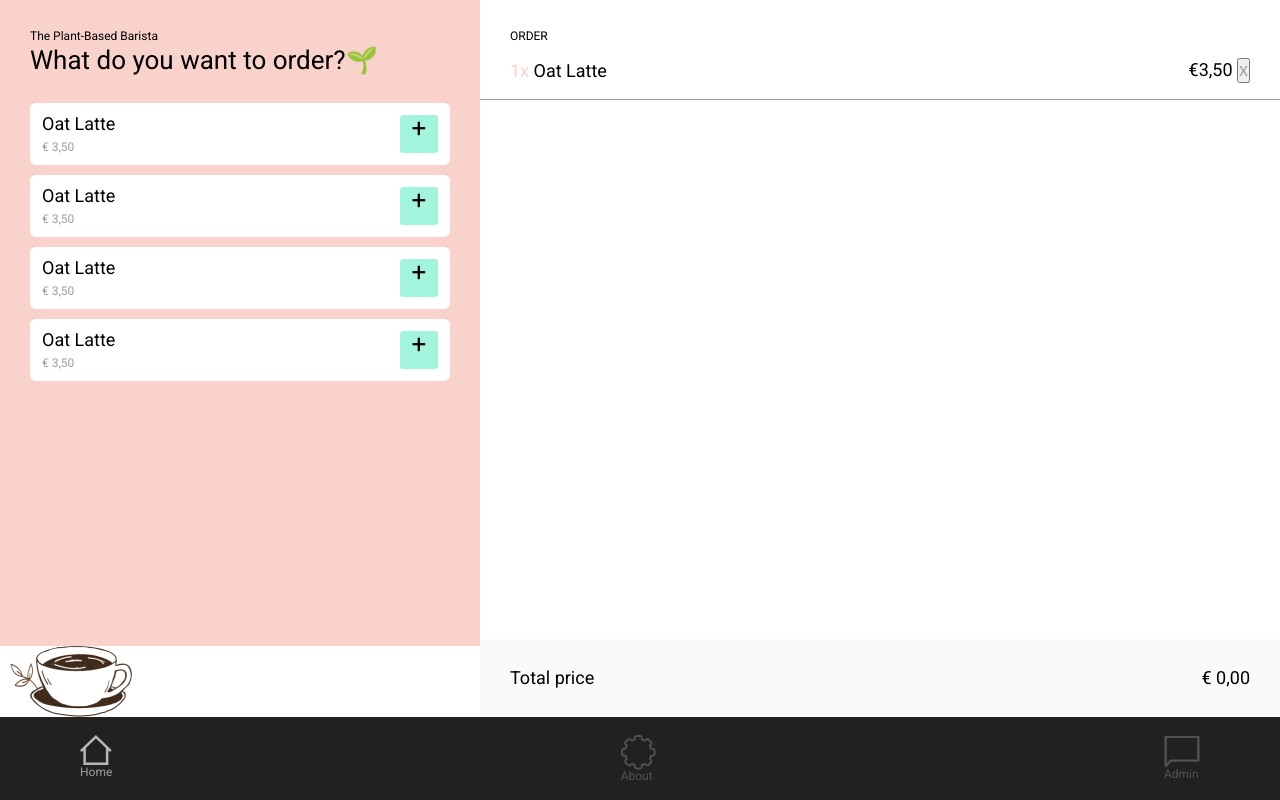
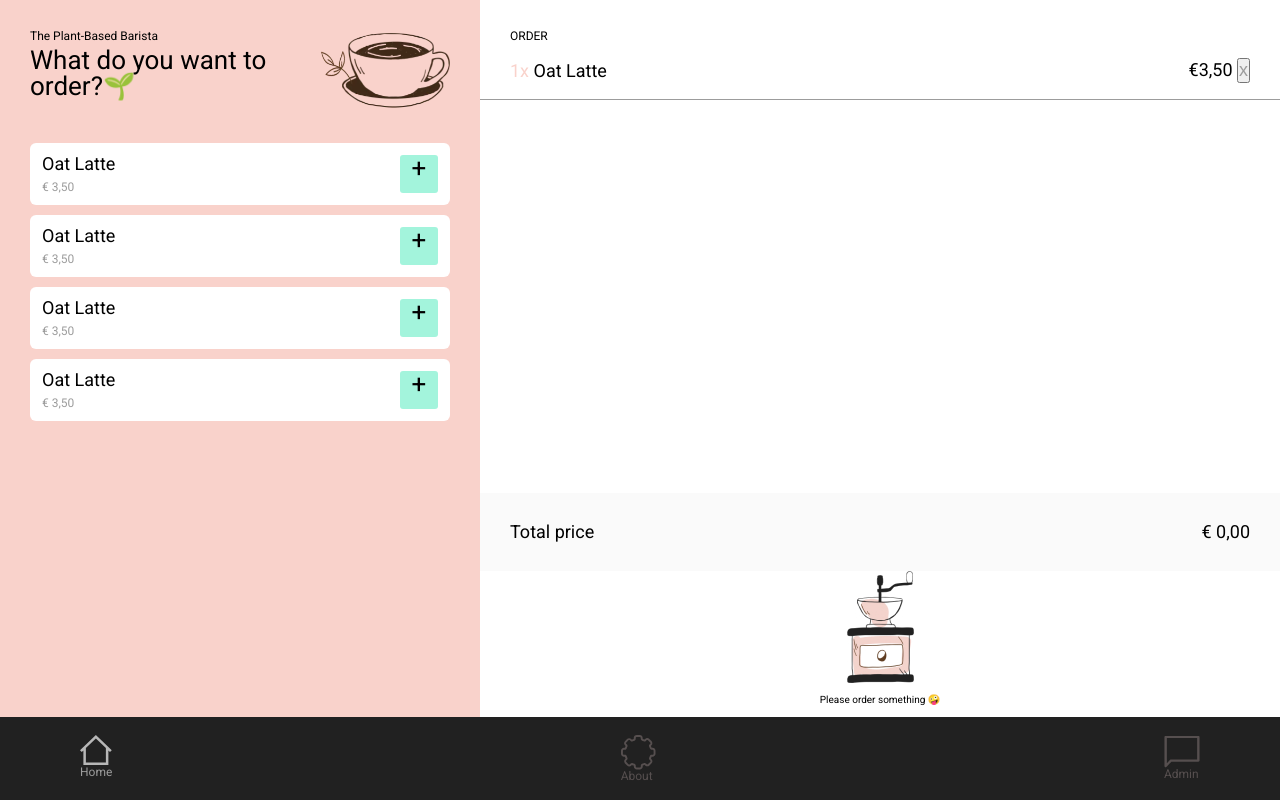
Before and after one commit to pepijndejonckheeree/herhalingsoefening, a website built with webpack: page src/index.html in a window 1280 px wide. Built offline with nearby package versions, Linux system fonts and the light colour scheme; some packages are replaced by stand-ins of ours.

Commit message:
afwering css

```diff
--- a/src/css/header.css
+++ b/src/css/header.css
@@ -1,12 +1,10 @@
 .header {
+  grid-area: header;
   padding: var(--padding);
-  background-repeat: no-repeat;
-  background-position: right;
   margin-right: var();
   display: flex;
   justify-content: space-between;
 }
-
 
 .h1-like {
   font-size: var(--title);
@@ -21,3 +19,8 @@
   font-size: var(--smallText);
   margin-bottom: 6rem;
 }
+
+.header_image {
+  width: 14rem;
+  align-self: center;
+}
--- a/src/index.html
+++ b/src/index.html
@@ -15,8 +15,22 @@
         <a class="h2-like">The Plant-Based Barista</a>
         <h1 class="h1-like">What do you want to order?</h1>
       </div>
+      <picture class="header_image"><source
+        srcset="./assets/img/plan-based-coffee@2x_result.webp"
+        sizes="12w"
+        type="image/webp"
+      />
+      <source
+        srcset="./assets/img/plan-based-coffee@2x_result.webp"
+        sizes="102w"
+        type="image/webp"
+      />
+      <img class="header_image"
+        srcset="./assets/img/plan-based-coffee@2x.png"
+        alt="kop logo"
+      /></picture>
     </header>
-    <img class="header_image" src="./assets/img/plan-based-coffee@2x.png" alt="logo" height="71" width="132">
+
     <section class="prices highlight spaced">
             <h2 class="visually-hidden">Price list</h2>
             <ul class="prices__list">
@@ -95,13 +109,13 @@
                 <span class="total__price">&euro; <span>0,00</span></span>
               </p>
             </div>
-        <!--<div class="emptystate">
+        <div class="emptystate">
               <img srcset="./assets/img/coffee-maker.jpg 67w, ./assets/img/coffee-maker@2x.jpg 134w" sizes="67px" src="./assets/img/coffee-maker.jpg" alt="A coffee maker">
               <span class="emptystate__content">
                 Please order something
                 <span role="img" aria-label="Drunk emoji">🤪</span>
               </span>
-            </div>-->
+            </div>
     </section>
 
     <footer class="footer">
--- a/src/style.css
+++ b/src/style.css
@@ -20,7 +20,6 @@ html {
   height: 100vh;
   display: flex;
   flex-flow: column;
-
 }
 
 .highlight {
@@ -161,14 +160,12 @@ html {
 .nav_element {
   display: flex;
   flex-flow: column;
-
   padding: 1.8rem 0;
 }
 
 .footer_link {
   text-decoration: none;
   color: var(--darkGreyColor);
-
 }
 
 .footer-active {
@@ -180,20 +177,12 @@ html {
   .layout {
     display: grid;
     grid-template-columns: 3fr 5fr;
-    grid-template-rows: 0fr 2fr auto;
+    grid-template-rows: .5fr 2fr auto;
     grid-template-areas:
       'header orders'
       'prices orders'
       'picture orders'
       'footer footer';
-  }
-
-  .header__titles {
-    grid-area: header;
-  }
-
-  .header_image{
-    grid-area: picture;
   }
 
   .prices {
@@ -204,14 +193,18 @@ html {
     grid-area: orders;
   }
 
-  .total {
-    padding: var(--paddingBig);
+  .header_image {
+    grid-area: picture;
   }
 
   .footer {
     grid-area: footer;
   }
 
+  .total {
+    padding: var(--paddingBig);
+  }
+
   .prices__list {
     grid-template-columns: 1fr;
   }
```
Also changed, not shown: src/assets/img/plan-based-coffee@2x_result.png (added), src/assets/img/plan-based-coffee@2x_result.webp (added), src/assets/img/plan-based-coffee_result.png (added), src/assets/img/plan-based-coffee_result.webp (added).
